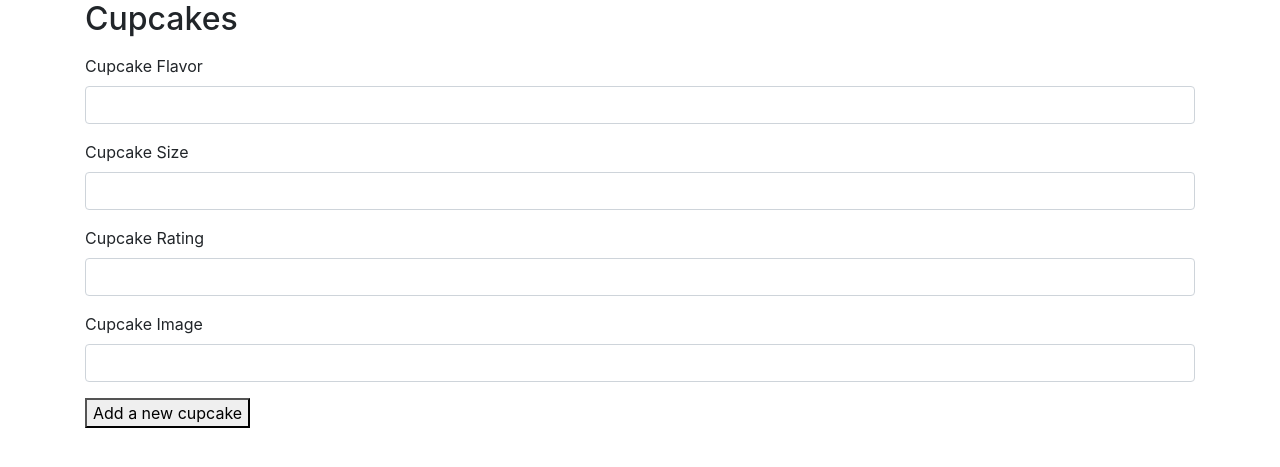
After one commit to dmarket7/flask-cupcakes, a Flask app: page / in a window 1280 px wide. The commit adds this page. Shown: the top 467 px of the page. Run offline with Flask 2, Linux system fonts and the light colour scheme; data that the repository does not hold is empty; some libraries are stand-ins or nearby versions.

Commit message:
implemented some jquery

```diff
--- a/app.py
+++ b/app.py
@@ -96,3 +96,9 @@ def delete_cupcake(cupcake_id):
 
 
     return (jsonify({"message": "Cupcake deleted"}))
+
+
+
+@app.route('/')
+def show_cupcakes_list():
+    return render_template("home.html")
--- /dev/null
+++ b/static/cupcakes.js
@@ -0,0 +1,56 @@
+$(async function () {
+    const $cupcakesContainer = $('#cupcakes-container');
+    const $cupcakeForm = $('#cupcake-form');
+    const $cupcakeFlavor = $('#cupcake-flavor');
+    const $cupcakeSize = $('#cupcake-size');
+    const $cupcakeRating = $('#cupcake-rating');
+    const $cupcakeImage = $('#cupcake-image');
+    const $cupcakesList = $('#cupcakes-list')
+
+
+    $cupcakeForm.on("submit", async function (e) {
+        e.preventDefault()
+
+        let formCupcakeFlavor = $cupcakeFlavor.val()
+        let formCupcakeSize = $cupcakeSize.val()
+        let formCupcakeRating = $cupcakeRating.val()
+        let formCupcakeImage = $cupcakeImage.val()
+
+        let newCupcake = {
+            "flavor": formCupcakeFlavor,
+            "size": formCupcakeSize,
+            "rating": formCupcakeRating,
+            "image": formCupcakeImage
+        }
+        let newlyCreatedCupcake = await axios.post("/api/cupcakes", newCupcake);
+        let newCupcakeElement= $("<li>")
+        console.log(newlyCreatedCupcake)
+        newCupcakeElement.text(newlyCreatedCupcake.data.cupcake.flavor);
+        $cupcakesList.append(newCupcakeElement);
+
+
+    })
+
+    async function showCupcakes() {
+
+        let cupcakesFromDB = await axios.get("/api/cupcakes");
+        console.log(cupcakesFromDB)
+        for (var i = 0; i < cupcakesFromDB.data.cupcakes.length; i++) {
+            let newCupcake = $("<li>")
+            newCupcake.text(cupcakesFromDB.data.cupcakes[i].flavor);
+            $cupcakesList.append(newCupcake);
+        }
+
+    }
+
+    showCupcakes();
+
+
+
+
+
+
+
+
+
+})
--- a/templates/base.html
+++ b/templates/base.html
@@ -1,25 +1,32 @@
 <!DOCTYPE html>
 <html lang="en">
+
 <head>
     <meta charset="UTF-8">
     <meta name="viewport" content="width=device-width, initial-scale=1.0">
     <meta http-equiv="X-UA-Compatible" content="ie=edge">
     <link rel="stylesheet" href="https://stackpath.bootstrapcdn.com/bootstrap/4.3.1/css/bootstrap.min.css"
-    integrity="sha384-ggOyR0iXCbMQv3Xipma34MD+dH/1fQ784/j6cY/iJTQUOhcWr7x9JvoRxT2MZw1T" crossorigin="anonymous">
+        integrity="sha384-ggOyR0iXCbMQv3Xipma34MD+dH/1fQ784/j6cY/iJTQUOhcWr7x9JvoRxT2MZw1T" crossorigin="anonymous">
     <title>Flask Cupcakes App</title>
 </head>
+
 <body>
 
     {% block content %}
 
     {% endblock %}
 
-    <script src="https://code.jquery.com/jquery-3.3.1.slim.min.js" integrity="sha384-q8i/X+965DzO0rT7abK41JStQIAqVgRVzpbzo5smXKp4YfRvH+8abtTE1Pi6jizo" crossorigin="anonymous"></script>
+    <script src="https://code.jquery.com/jquery-3.3.1.slim.min.js"
+        integrity="sha384-q8i/X+965DzO0rT7abK41JStQIAqVgRVzpbzo5smXKp4YfRvH+8abtTE1Pi6jizo"
+        crossorigin="anonymous"></script>
     <script src="https://cdnjs.cloudflare.com/ajax/libs/popper.js/1.14.7/umd/popper.min.js"
-    integrity="sha384-UO2eT0CpHqdSJQ6hJty5KVphtPhzWj9WO1clHTMGa3JDZwrnQq4sF86dIHNDz0W1"
-    crossorigin="anonymous"></script>
+        integrity="sha384-UO2eT0CpHqdSJQ6hJty5KVphtPhzWj9WO1clHTMGa3JDZwrnQq4sF86dIHNDz0W1"
+        crossorigin="anonymous"></script>
     <script src="https://stackpath.bootstrapcdn.com/bootstrap/4.3.1/js/bootstrap.min.js"
-    integrity="sha384-JjSmVgyd0p3pXB1rRibZUAYoIIy6OrQ6VrjIEaFf/nJGzIxFDsf4x0xIM+B07jRM"
-    crossorigin="anonymous"></script>
+        integrity="sha384-JjSmVgyd0p3pXB1rRibZUAYoIIy6OrQ6VrjIEaFf/nJGzIxFDsf4x0xIM+B07jRM"
+        crossorigin="anonymous"></script>
+    <script src="https://unpkg.com/axios/dist/axios.js"></script>
+    <script src="/static/cupcakes.js"></script>
 </body>
+
 </html>
--- /dev/null
+++ b/templates/home.html
@@ -0,0 +1,46 @@
+{% extends 'base.html' %}
+
+
+{% block content %}
+
+
+
+<div class="container">
+    <div>
+        <h2>Cupcakes</h2>
+        <ul id="cupcakes-list">
+        </ul>
+
+    </div>
+
+
+    <form action="api/cupcakes/", id="cupcake-form" method="POST">
+        <div class="form-group">
+            <label for="flavor">Cupcake Flavor</label>
+            <input type="text" name="flavor" class="form-control" id="cupcake-flavor">
+        </div>
+
+        <div class="form-group">
+            <label for="size">Cupcake Size</label>
+            <input type="text" name="size" class="form-control" id="cupcake-size">
+        </div>
+
+        <div class="form-group">
+            <label for="rating">Cupcake Rating</label>
+            <input type="text" name="rating" class="form-control" id="cupcake-rating">
+        </div>
+
+        <div class="form-group">
+            <label for="image">Cupcake Image</label>
+            <input type="url" name="image" class="form-control" id="cupcake-image">
+        </div>
+
+
+        <button type="submit">Add a new cupcake</button>
+
+    </form>
+
+</div>
+
+
+{% endblock content %}
```
Also changed, not shown: 1 other file.
